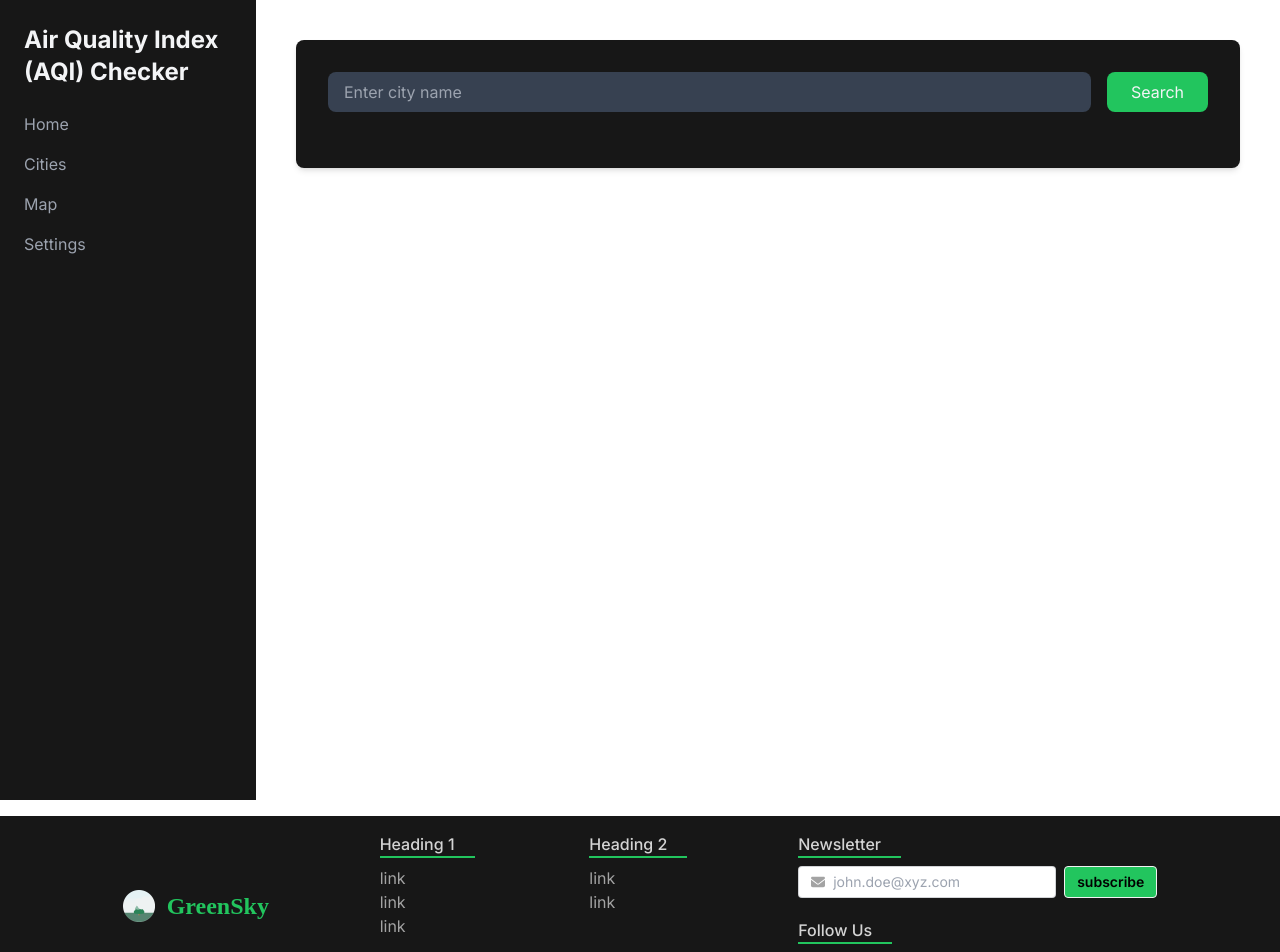
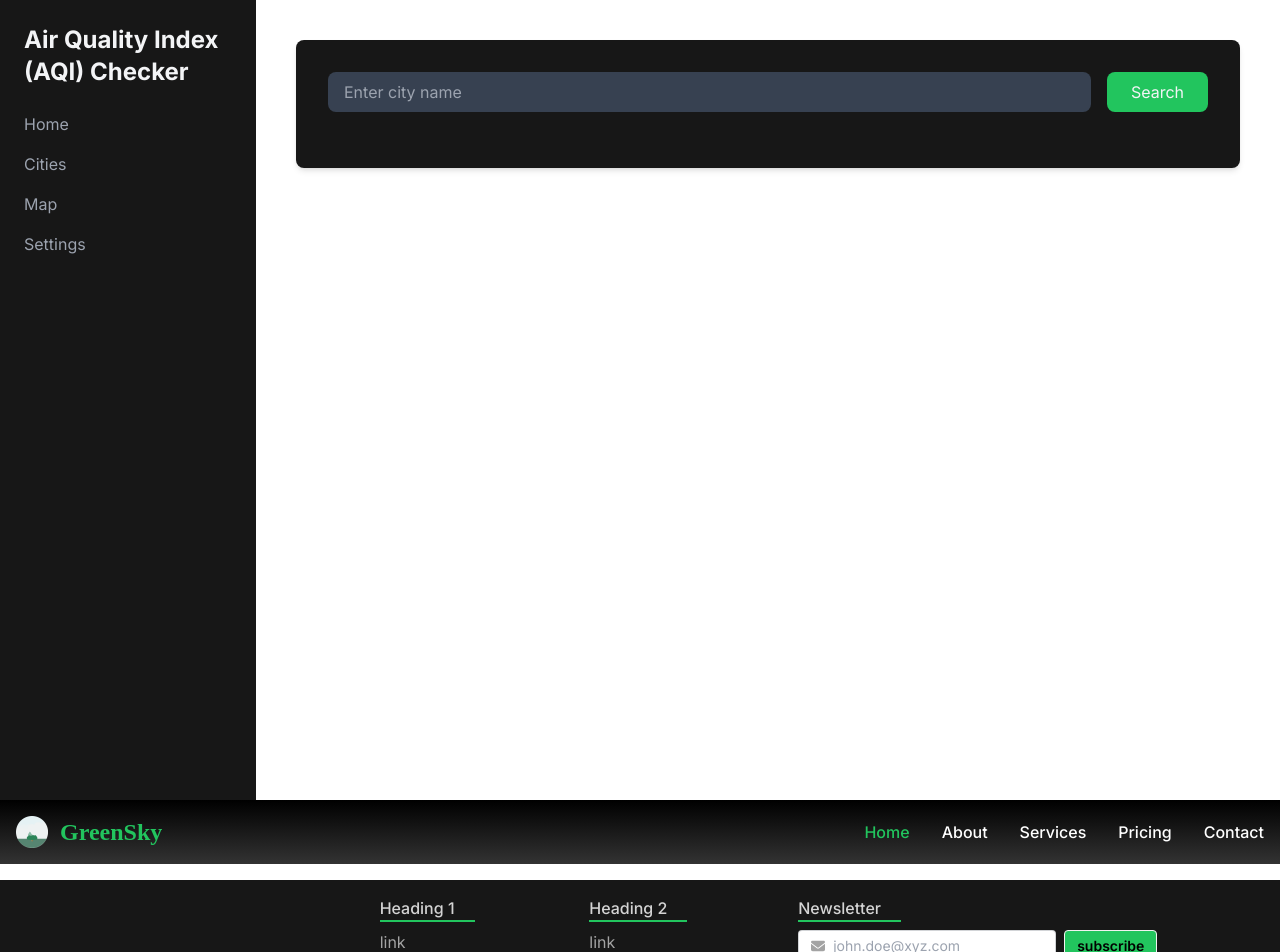
Before and after one commit to project-GreenSky/GreenSky, a React (Vite) app: page / in a window 1280 px wide. Shown: the top 952 px of the page. Built offline with nearby package versions, Linux system fonts and the light colour scheme; a web font is replaced by a local one.

Commit message:
nav created

```diff
--- /dev/null
+++ b/src/components/Navbar.jsx
@@ -0,0 +1,50 @@
+import React, { useState } from 'react';
+import icon from "../assets/icon.png";
+import {FaBars, FaX} from 'react-icons/fa6';
+
+export default function Navbar() {
+    const [isOpen, setIsOpen] = useState(false);
+
+    const toggleMenu = () => {
+        setIsOpen(!isOpen);
+    };
+
+    return (
+        <nav className="bg-white border-gray-200 bg-gradient-to-b from-[#000] to-[#333] ">
+            <div className="max-w-screen-xl flex flex-wrap items-center justify-between mx-auto p-4">
+                <a href="" className="flex items-center space-x-3 rtl:space-x-reverse">
+                    <img src={icon} alt="icon" className="w-8 h-8" />
+                    <p className="text-2xl text-green-500 font-bold font-Playwrite">GreenSky</p>
+                </a>
+                <button
+                    onClick={toggleMenu}
+                    type="button"
+                    className="inline-flex items-center p-2 w-10 h-10 justify-center text-sm text-gray-500 rounded-lg md:hidden hover:bg-gray-100 focus:outline-none focus:ring-2 focus:ring-gray-200 dark:text-gray-400 dark:hover:bg-gray-700 dark:focus:ring-gray-600"
+                    aria-controls="navbar-default"
+                    aria-expanded={isOpen ? "true" : "false"}>
+                    <span className="sr-only">Open main menu</span>
+                    {isOpen ? <FaX className="w-4 h-4" /> : <FaBars className="w-4 h-4" />}
+                </button>
+                <div className={`w-full md:block md:w-auto ${isOpen ? 'block' : 'hidden'}`} id="navbar-default">
+                    <ul className="font-medium flex flex-col p-4 md:p-0 mt-4 rounded-lg md:flex-row md:space-x-8 rtl:space-x-reverse md:mt-0">
+                        <li>
+                            <a href="#" className="block py-2 px-3 text-white bg-green-700 rounded md:bg-transparent md:text-green-500 md:p-0 " aria-current="page">Home</a>
+                        </li>
+                        <li>
+                            <a href="#" className="block py-2 px-3  rounded hover:bg-green-200 hover:bg-opacity-10 md:hover:bg-transparent md:border-0 md:hover:text-green-500 md:p-0 text-white">About</a>
+                        </li>
+                        <li>
+                            <a href="#" className="block py-2 px-3  rounded  hover:bg-green-200 hover:bg-opacity-10 md:hover:bg-transparent md:border-0 md:hover:text-green-500 md:p-0 text-white">Services</a>
+                        </li>
+                        <li>
+                            <a href="#" className="block py-2 px-3  rounded  hover:bg-green-200 hover:bg-opacity-10 md:hover:bg-transparent md:border-0 md:hover:text-green-500 md:p-0 text-white">Pricing</a>
+                        </li>
+                        <li>
+                            <a href="#" className="block py-2 px-3  rounded  hover:bg-green-200 hover:bg-opacity-10 md:hover:bg-transparent md:border-0 md:hover:text-green-500 md:p-0 text-white">Contact</a>
+                        </li>
+                    </ul>
+                </div>
+            </div>
+        </nav>
+    );
+}
--- a/src/index.css
+++ b/src/index.css
@@ -1,6 +1,6 @@
-@tailwind base;
-@tailwind components;
-@tailwind utilities;
+@import 'tailwindcss/base';
+@import 'tailwindcss/components';
+@import 'tailwindcss/utilities';
 
 @layer base {
   @font-face {
--- a/src/pages/Home.jsx
+++ b/src/pages/Home.jsx
@@ -1,5 +1,8 @@
 import Footer from "../components/Footer";
-
+import Navbar from "../components/Navbar";
 export default function Home() {
-  return <Footer />;
+  return <>
+     <Navbar />
+     <Footer />
+  </>
 }
```
Also changed, not shown: src/App.jsx (line endings or trailing spaces).
